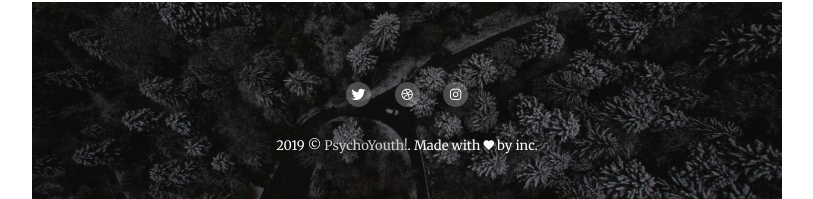
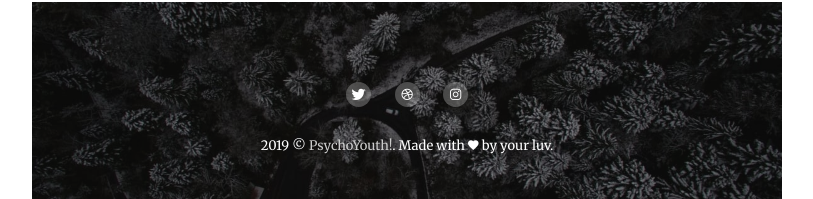
Before and after one commit to imamnrchls/imamnrchls.github.io, a Jekyll site: the page built from index.html, in a window 1280 px wide. Shown: the part 1381-1580 px from the top of the page, without its empty margins (233-1046 px from the left). Built offline with Jekyll 4.4.1, drawn with Linux system fonts in a browser that asks for light colours; the list of posts is cut into pages by our own code.

Commit message:
Update footer.html

```diff
--- a/_includes/footer.html
+++ b/_includes/footer.html
@@ -5,12 +5,12 @@
       {% if site.footer-image %}
         <footer class="footer footer-image" style="background-image: url('{{site.footer-image | relative_url }}')">
           {% include contact-link.html %}
-            <div class="copyright wow fadeInUp" data-wow-delay=".2s">{{site.time | date: '%Y'}} &copy; <a href="/" class="copyright__link">{% if site.title %}{{site.title}}{% else %}Errol{% endif %}</a>. Made with <i class="ion ion-md-heart"></i> by inc</a>.</div>
+            <div class="copyright wow fadeInUp" data-wow-delay=".2s">{{site.time | date: '%Y'}} &copy; <a href="/" class="copyright__link">{% if site.title %}{{site.title}}{% else %}Errol{% endif %}</a>. Made with <i class="ion ion-md-heart"></i> by your luv</a>.</div>
         </footer>
       {% else %}
         <footer class="footer">
           {% include contact-link.html %}
-             <div class="copyright wow fadeInUp" data-wow-delay=".2s">{{site.time | date: '%Y'}} &copy; <a href="/" class="copyright__link">{% if site.title %}{{site.title}}{% else %}Errol{% endif %}</a>. Made with <i class="ion ion-md-heart"></i> by inc</a>.</div>
+             <div class="copyright wow fadeInUp" data-wow-delay=".2s">{{site.time | date: '%Y'}} &copy; <a href="/" class="copyright__link">{% if site.title %}{{site.title}}{% else %}Errol{% endif %}</a>. Made with <i class="ion ion-md-heart"></i> by your luv</a>.</div>
         </footer>
       {% endif %}
       <!-- end footer -->
```
